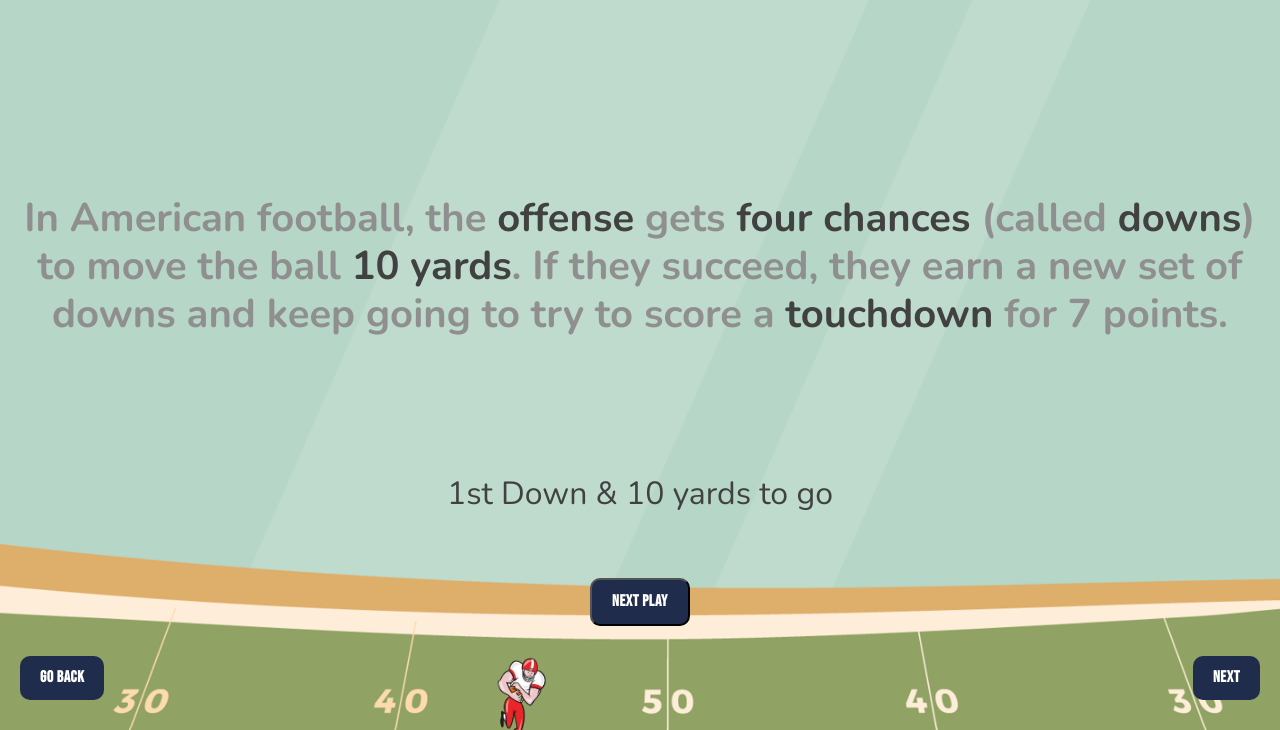
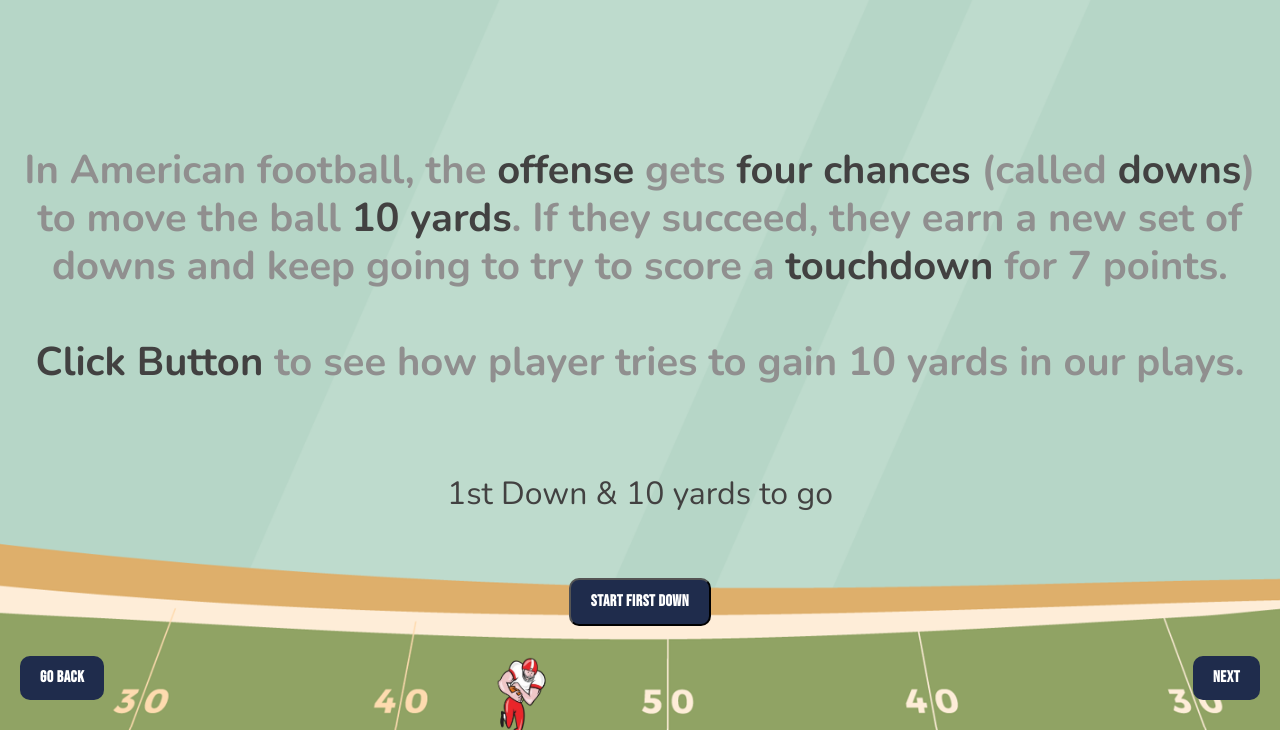
Before and after one commit to trv2111/w4170-proj, a Flask app: page /football101 in a window 1280 px wide. Shown: the part 70-800 px from the top of the page. Run offline with Flask 3, Linux system fonts and the light colour scheme; some libraries are stand-ins or nearby versions; some web fonts are replaced.

Commit message:
Update football101.html
add TA's feedback

```diff
--- a/templates/football101.html
+++ b/templates/football101.html
@@ -5,12 +5,12 @@
 <script src="static/downsimulator.js"></script>
 <div class="middle-container">
     <h1 class="middle-center-text lightGrey">
-        In American football, the <span class="darkGrey">offense</span> gets <span class="darkGrey">four chances</span> (called <span class="darkGrey">downs</span>) to move the ball <span class="darkGrey">10 yards</span>. If they succeed, they earn a new set of downs and keep going to try to score a <span class="darkGrey">touchdown</span> for 7 points.
+        In American football, the <span class="darkGrey">offense</span> gets <span class="darkGrey">four chances</span> (called <span class="darkGrey">downs</span>) to move the ball <span class="darkGrey">10 yards</span>. If they succeed, they earn a new set of downs and keep going to try to score a <span class="darkGrey">touchdown</span> for 7 points. <br><br> <span class="darkGrey">Click Button</span>  to see how player tries to gain 10 yards in our plays.
     </h1>
 </div>
 <div>
     <div id="downDisplay" class="darkGrey">1st Down & 10 yards to go</div>
-    <button id="actionButton" class="back-button lightGrey">Next Play</button>
+    <button id="actionButton" class="back-button lightGrey">Start First Down</button>
 </div>
 
 <div id="field">
```
